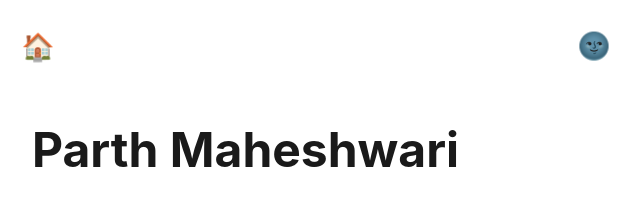
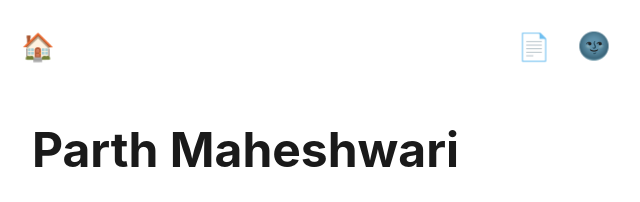
Before and after one commit to parthmah/parth_website, a plain HTML site: page index.html in a window 1280 px wide. Shown: the top 202 px of the page, 324-964 px from the left. Drawn offline with Linux system fonts and the light colour scheme.

Commit message:
adding resume; fixing device compatibility issues

```diff
--- a/index.html
+++ b/index.html
@@ -15,7 +15,10 @@
     <header>
         <nav>
             <a href="/" class="home-link" aria-label="Home">🏠</a>
-            <button id="theme-toggle" aria-label="Toggle dark mode">🌚</button>
+            <div class="nav-links">
+                <a href="/resume.pdf" target="_blank" class="resume-link" aria-label="Resume">📄</a>
+                <button id="theme-toggle" aria-label="Toggle dark mode">🌚</button>
+            </div>
         </nav>
     </header>
 
--- a/styles.css
+++ b/styles.css
@@ -137,6 +137,7 @@ main {
 .current-focus {
     text-align: left;
     margin-bottom: 3rem;
+    transition: color var(--transition-speed);
 }
 
 .hero h1 {
@@ -144,6 +145,7 @@ main {
     margin-bottom: 1rem;
     font-weight: 700;
     color: var(--text-color);
+    transition: color var(--transition-speed);
 }
 
 .current-focus h2 {
@@ -152,6 +154,7 @@ main {
     color: var(--heading-color);
     position: relative;
     display: inline-block;
+    transition: color var(--transition-speed);
 }
 
 .hero h1::after,
@@ -177,6 +180,7 @@ main {
     max-width: 600px;
     margin: 0 auto;
     text-align: left;
+    transition: color var(--transition-speed);
 }
 
 .about-section p,
@@ -186,6 +190,7 @@ main {
     font-size: 1.1rem;
     line-height: 1.7;
     color: var(--text-color);
+    transition: color var(--transition-speed);
 }
 
 .current-focus small {
@@ -245,6 +250,19 @@ footer {
     padding: 1.5rem;
     color: var(--text-color);
     opacity: 0.8;
+    transition: color var(--transition-speed);
+}
+
+/* Links */
+a {
+    color: var(--link-color);
+    text-decoration: none;
+    transition: color var(--transition-speed);
+}
+
+a:hover {
+    color: var(--accent-color);
+    text-decoration: underline;
 }
 
 /* Responsive Design */
@@ -284,6 +302,27 @@ footer {
     }
 }
 
+/* Print styles */
+@media print {
+    body {
+        background: white;
+        color: black;
+    }
+
+    header {
+        position: static;
+        padding: 1rem;
+    }
+
+    main {
+        padding: 1rem;
+    }
+
+    .social-links {
+        display: none;
+    }
+}
+
 /* Animations */
 @keyframes fadeIn {
     from {
@@ -308,14 +347,24 @@ footer {
     animation-delay: 0.4s;
 }
 
-/* Links */
-a {
-    color: var(--link-color);
-    text-decoration: none;
-    transition: color var(--transition-speed);
+.nav-links {
+    display: flex;
+    align-items: center;
+    gap: 1rem;
 }
 
-a:hover {
-    color: var(--accent-color);
-    text-decoration: underline;
+.resume-link {
+    font-size: 1.65rem;
+    text-decoration: none;
+    color: var(--text-color);
+    transition: transform var(--transition-speed);
+    display: flex;
+    align-items: center;
+    justify-content: center;
+    width: 44px;
+    height: 44px;
 }
+
+.resume-link:hover {
+    transform: scale(1.1);
+}
```
Also changed, not shown: 1 other file.
